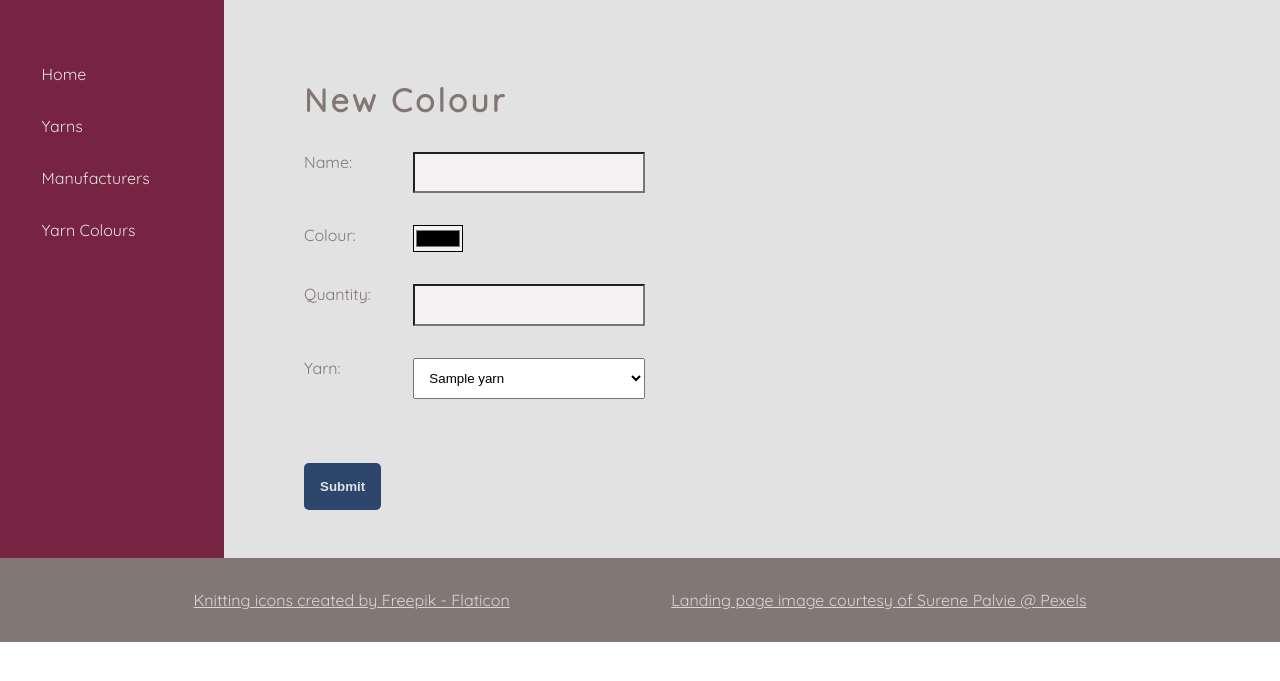
After one commit to LisaS7/yarn_store, a Flask app: page /colours/new in a window 1280 px wide. The commit adds this page. Shown: the top 681 px of the page. Run offline with Flask 2, Linux system fonts and the light colour scheme; a database or web service that is not in the repository returns one stand-in record (values such as "Sample title"); some libraries are stand-ins or nearby versions.

Commit message:
Route and form for create colour

```diff
--- a/controllers/colour_controller.py
+++ b/controllers/colour_controller.py
@@ -1,6 +1,7 @@
 from collections import defaultdict
 from flask import Blueprint, render_template, request, redirect
-from repositories import colour_repository
+from repositories import colour_repository, yarn_repository
+from models.colour import Colour
 
 colour_blueprint = Blueprint("colours", __name__, url_prefix="/colours")
 
@@ -19,6 +20,20 @@ def colours():
     )
 
 
+@colour_blueprint.route("/new", methods=["GET", "POST"])
+def create_colour():
+    if request.method == "POST":
+        name = request.form["name"]
+        hex_code = request.form["colour"]
+        quantity = request.form["quantity"]
+        yarn = yarn_repository.select(request.form["yarn"])
+        colour = Colour(name, hex_code, quantity, yarn)
+        colour_repository.save(colour)
+        return redirect("/colours/")
+    yarns = yarn_repository.select_all()
+    return render_template("/colours/new.html", yarns=yarns)
+
+
 @colour_blueprint.route("/delete/<id>")
 def delete(id):
     colour_repository.delete(id)
--- a/static/css/forms.css
+++ b/static/css/forms.css
@@ -2,6 +2,8 @@
 
 form {
     display: grid;
+    grid-template-columns: 1fr 3fr;
+    gap: 2rem;
 }
 
 form img {
@@ -14,8 +16,8 @@ input {
     background-color: #f4f2f2;
 }
 
-label {
-    margin: 1rem 0;
+input#colour {
+    padding: 0;
 }
 
 select {
--- a/static/css/style.css
+++ b/static/css/style.css
@@ -154,10 +154,16 @@ footer a {
 }
 
 .colour-yarn-details {
+    display: flex;
+    justify-content: flex-end;
+}
+
+.colour-yarn-details p {
+    margin: 0;
     padding: 0.5rem;
     border: 1px solid var(--dark);
     border-radius: 5px;
-    display: inline-block;
+    font-size: 0.7rem;
 }
 
 .colour-yarn-details a {
--- a/static/css/tables.css
+++ b/static/css/tables.css
@@ -30,6 +30,11 @@ th, td {
     text-align: center;
 }
 
+.colour-table {
+    margin-top: 0.7rem;
+    margin-bottom: 6rem;
+}
+
 
 .icon-image {
     width: 2rem;
--- /dev/null
+++ b/templates/colours/new.html
@@ -0,0 +1,26 @@
+{% extends 'base.html' %} {% block content %}
+<section>
+  <h1>New Colour</h1>
+  <form
+    action="{{ url_for('colours.create_colour') }}"
+    method="post"
+    enctype="multipart/form-data"
+  >
+    <label for="name">Name: </label>
+    <input type="text" id="name" name="name" />
+    <label for="colour">Colour: </label>
+    <input type="color" id="colour" name="colour" />
+    <label for="quantity">Quantity: </label>
+    <input type="number" id="quantity" name="quantity" />
+    <label for="yarn">Yarn: </label>
+    <select name="yarn" id="yarn">
+      {% for yarn in yarns %}
+      <option value="{{yarn.id}}">{{yarn.name}}</option>
+      {% endfor %}
+    </select>
+
+    <div class="submit-button"><button type="submit">Submit</button></div>
+  </form>
+</section>
+
+{% endblock content %}
--- a/templates/yarns/all.html
+++ b/templates/yarns/all.html
@@ -11,7 +11,6 @@
       <th>Brand</th>
       <th>Yarn Weight</th>
       <th>Ball Weight</th>
-      <th>Fibre Type</th>
       <th>Buy Cost</th>
       <th>Sell Price</th>
       <th>Details</th>
@@ -24,7 +23,6 @@
       <td>{{yarn.manufacturer.name}}</td>
       <td>{{yarn.yarn_weight}}</td>
       <td>{{yarn.ball_weight_grams}}g</td>
-      <td>{{yarn.fibre_type}}</td>
       <td>{{yarn.format_currency(yarn.buy_cost)}}</td>
       <td>{{yarn.format_currency(yarn.sell_price)}}</td>
       <td>
```
Also changed, not shown: templates/colours/all.html (+7 -3 lines).
